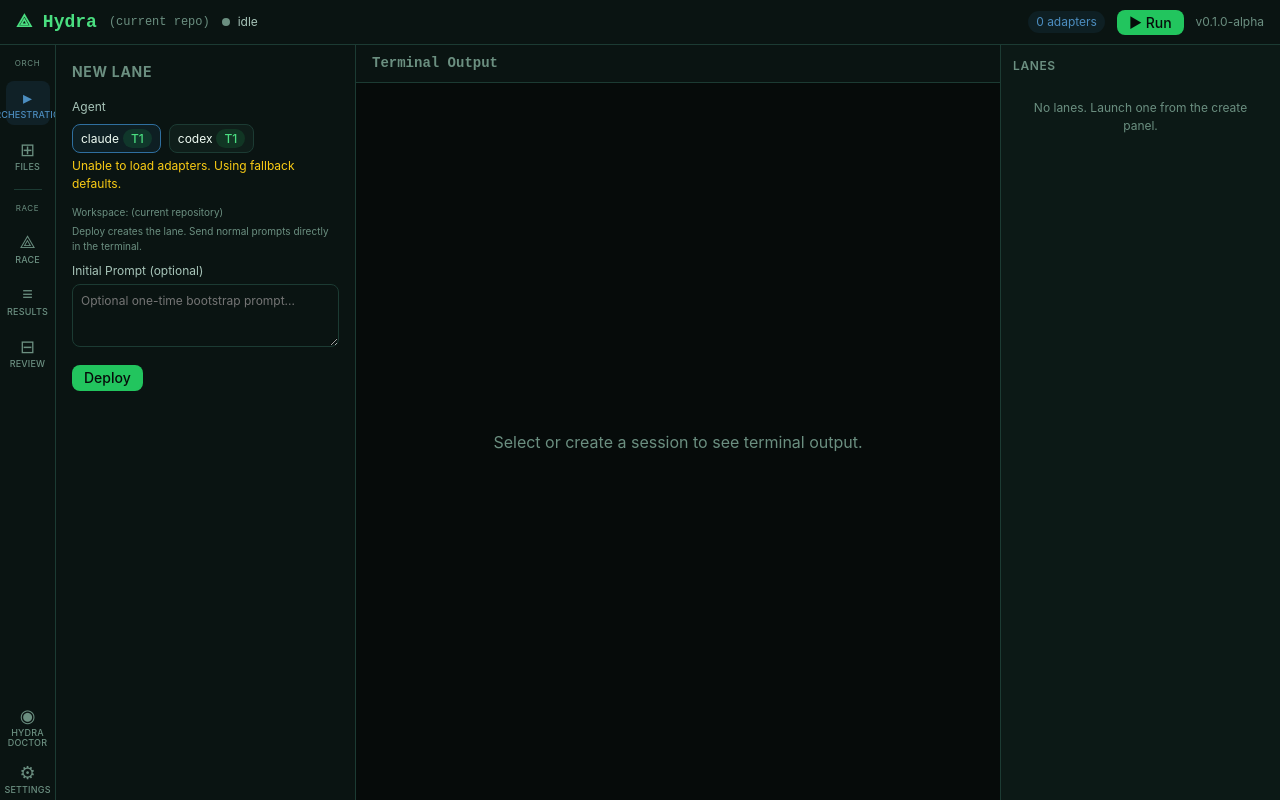
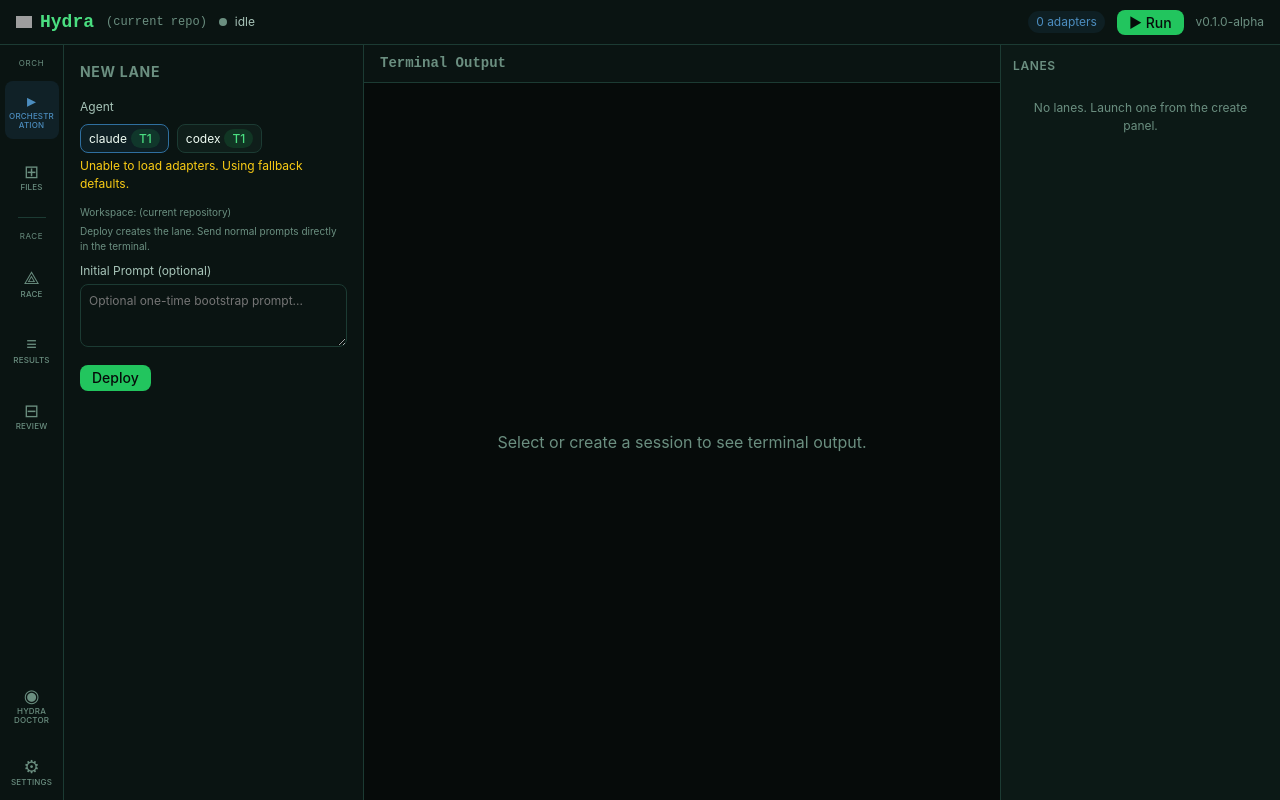
Before and after one commit to phstella/hydra-agent-orchestrator, a React (Vite) app in the folder crates/hydra-app/frontend/: page / in a window 1280 px wide. Built offline with nearby package versions, Linux system fonts and the light colour scheme; grey boxes are pictures that could not be loaded.

Commit message:
Fix nav label clipping and use app icon in top strip

```diff
--- a/crates/hydra-app/frontend/src/components/CockpitShell.tsx
+++ b/crates/hydra-app/frontend/src/components/CockpitShell.tsx
@@ -29,7 +29,7 @@
   };
 
   const leftRailStyle: CSSProperties = {
-    width: 56,
+    width: 64,
     flexShrink: 0,
     borderRight: '1px solid var(--color-border-700)',
     backgroundColor: 'var(--color-bg-900)',
@@ -102,9 +102,10 @@
     flexDirection: 'column',
     alignItems: 'center',
     justifyContent: 'center',
-    gap: 2,
-    width: 44,
-    height: 44,
+    gap: 1,
+    width: 54,
+    height: 58,
+    padding: '2px',
     borderRadius: 'var(--radius-md)',
     border: 'none',
     background: active
@@ -118,13 +119,16 @@
   };
 
   const labelStyle: CSSProperties = {
-    fontSize: '9px',
-    lineHeight: 1.05,
+    fontSize: '8px',
+    lineHeight: 1.1,
     letterSpacing: '0.02em',
     textTransform: 'uppercase',
     fontWeight: 'var(--weight-medium)' as unknown as number,
     textAlign: 'center',
-    whiteSpace: 'pre-line',
+    whiteSpace: 'normal',
+    overflowWrap: 'anywhere',
+    wordBreak: 'break-word',
+    maxWidth: '100%',
   };
 
   return (
@@ -188,10 +192,20 @@
   };
 
   const brandStyle: CSSProperties = {
+    display: 'inline-flex',
+    alignItems: 'center',
+    gap: 'var(--space-2)',
     fontSize: 'var(--text-lg)',
     fontWeight: 'var(--weight-bold)' as unknown as number,
     color: 'var(--color-green-400)',
     fontFamily: 'var(--font-mono)',
+    flexShrink: 0,
+  };
+
+  const brandIconStyle: CSSProperties = {
+    width: 16,
+    height: 16,
+    objectFit: 'contain',
     flexShrink: 0,
   };
 
@@ -267,7 +281,10 @@
     <div style={containerStyle} data-testid="top-strip-content">
       <style>{`@keyframes pulse-dot { 0%, 100% { opacity: 1; } 50% { opacity: 0.3; } }`}</style>
       <div style={leftStyle}>
-        <span style={brandStyle}>⟁ Hydra</span>
+        <span style={brandStyle}>
+          <img src="/hydra-icon.ico" alt="" aria-hidden="true" style={brandIconStyle} />
+          <span>Hydra</span>
+        </span>
         <span style={workspaceStyle} data-testid="strip-workspace">
           {workspacePath ?? '(current repo)'}
         </span>
```
Also changed, not shown: 1 other file (tests, documents, lock files or other folders).
